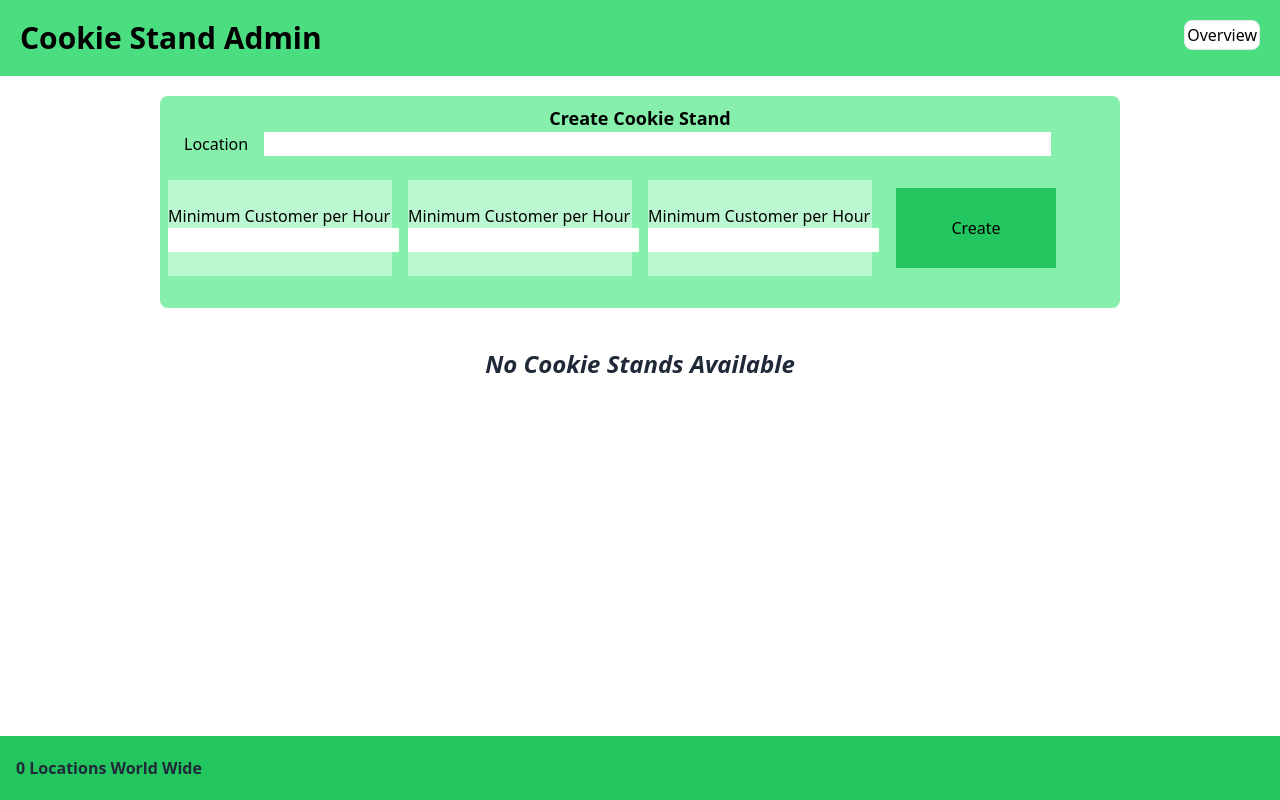
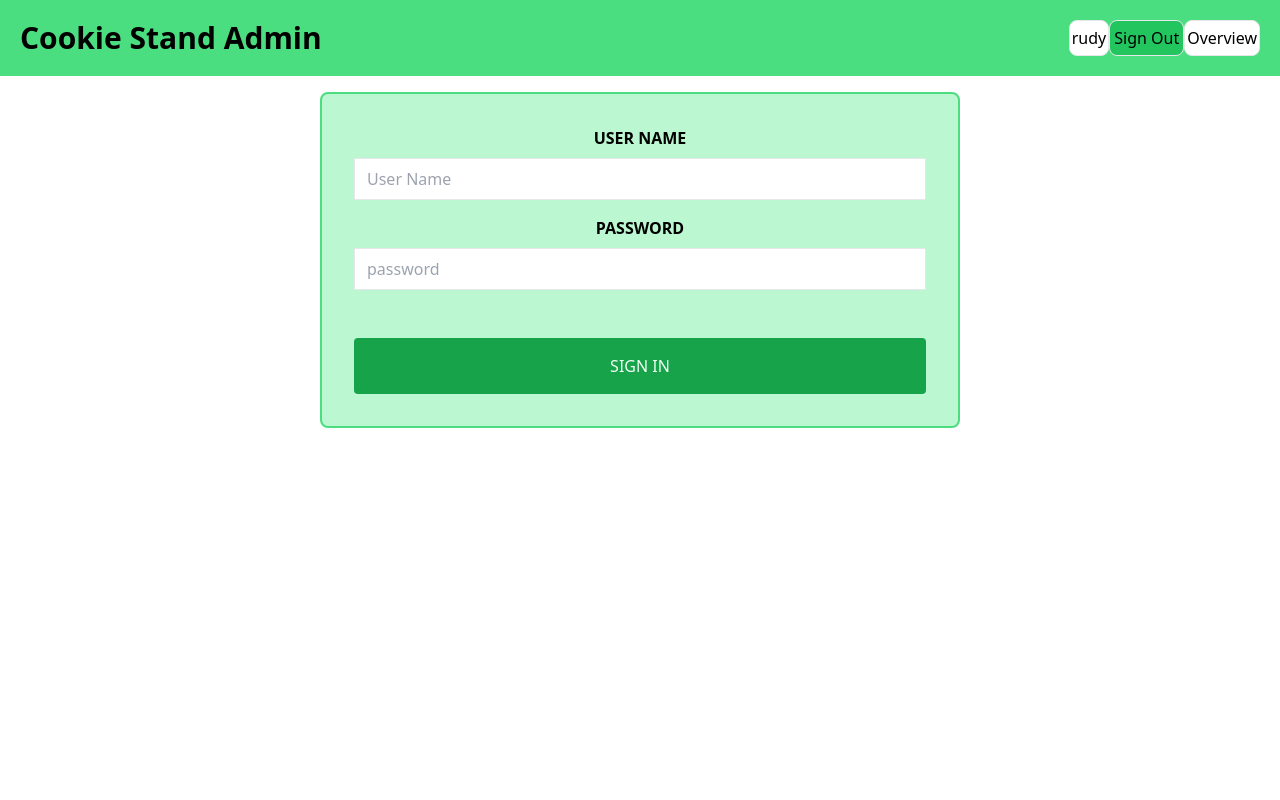
Before and after one commit to feras98nawafleh/cookie-stand-admin, a Next.js app: page / in a window 1280 px wide. Built offline with nearby package versions, Linux system fonts and the light colour scheme.

Commit message:
finished lab 39

```diff
--- a/components/CookieStandAdmin.js
+++ b/components/CookieStandAdmin.js
@@ -1,6 +1,6 @@
 import Head from 'next/head';
 import Header from '../components/Header';
-import Main from '../components/Main';
+import Home from '../components/Home';
 
 const Admin = () => {
   return (
@@ -10,7 +10,7 @@ const Admin = () => {
         <link rel="icon" href="/favicon.ico" />
       </Head>
       <Header />
-      <Main />
+      <Home />
     </>
   );
 };
--- a/components/Header.js
+++ b/components/Header.js
@@ -4,8 +4,14 @@ const Header = () => {
   return (
     <>
       <header className="flex justify-between p-5 bg-green-400">
-        <h1 className="text-3xl font-bold">{title}</h1>
         <div>
+          <h1 className="text-3xl font-bold">{title}</h1>
+        </div>
+        <div className="flex justify-between">
+          <button className="bg-white p-0.5 border rounded-lg">rudy</button>
+          <button className="bg-green-500 p-1 border rounded-lg">
+            Sign Out
+          </button>
           <button className="bg-white p-0.5 border rounded-lg">Overview</button>
         </div>
       </header>
--- /dev/null
+++ b/components/Home.js
@@ -0,0 +1,30 @@
+import { useState } from 'react';
+import Main from '../components/Main'
+import LoginForm from '../components/LoginForm';
+import axios from 'axios';
+
+const baseUrl = 'http://127.0.0.1:8000/';
+const tokenUrl = baseUrl + 'api/token/';
+
+const Home = () => {
+  const [token, setToken] = useState('');
+
+  const config = {
+    headers: { Authorization: `Bearer ${token}` },
+  };
+
+  // axios.get(postsEndPoint, config).then((res) => {
+  //   responses = res.data;
+  // });
+
+  const submitHandler = async (e, credintials) => {
+    e.preventDefault();
+    axios.post(tokenUrl, credintials).then((data) => {
+      setToken(data.data.access);
+    });
+  };
+
+  if (!token) return <LoginForm submitHandler={submitHandler} />;
+  return <Main token={token}/>;
+};
+export default Home;
--- /dev/null
+++ b/components/LoginForm.js
@@ -0,0 +1,66 @@
+import React from 'react';
+import { useState } from 'react';
+function LoginForm({ submitHandler }) {
+  const [credintials, setCredintials] = useState({
+    username: '',
+    password: '',
+  });
+  const usernameChangeHandler = (e) => {
+    setCredintials({ username: e.target.value });
+  };
+
+  const passwordChangeHandler = (e) => {
+    setCredintials({ ...credintials, password: e.target.value });
+  };
+
+  return (
+    <form
+      className="flex flex-col w-1/2 gap-4 p-8 mx-auto my-4 text-center bg-green-200 border-2 border-green-400 rounded-lg text-md"
+      onSubmit={(e) => submitHandler(e, credintials)}
+      method="post"
+    >
+      <div className="flex flex-col ">
+        <label
+          className="mb-2 font-bold uppercase text-grey-darkest"
+          htmlFor="username"
+        >
+          User Name
+        </label>
+        <input
+          className="px-3 py-2 border text-grey-darkest"
+          type="text"
+          name="username"
+          id="username"
+          placeholder="User Name"
+          onChange={usernameChangeHandler}
+        />
+      </div>
+
+      <div className="flex flex-col ">
+        <label
+          className="mb-2 font-bold uppercase text-grey-darkest"
+          htmlFor="password"
+        >
+          Password
+        </label>
+        <input
+          className="px-3 py-2 border text-grey-darkest"
+          type="password"
+          name="password"
+          id="password"
+          placeholder="password"
+          onChange={passwordChangeHandler}
+        />
+      </div>
+
+      <button
+        className="px-3 py-4 mt-8 uppercase bg-green-600 rounded text-green hover:bg-green-700 text-green-50"
+        type="submit"
+      >
+        Sign In
+      </button>
+    </form>
+  );
+}
+
+export default LoginForm;
--- a/components/Main.js
+++ b/components/Main.js
@@ -1,57 +1,71 @@
 import { useState } from 'react'
 import Report from '../components/ReportTable';
-const Main = () => {
-  const [branch, setBranch] = useState('amman');
+import axios from 'axios';
+
+const baseUrl = 'http://127.0.0.1:8000/';
+const postsEndPoint = baseUrl + 'api/v1/posts';
+const posts = baseUrl + 'api/v1/posts/';
+
+const Main = (props) => {
+  const [branch, setBranch] = useState('');
   const [branches, setBranches] = useState([])
+
+  const config = {
+    headers: { Authorization: `Bearer ${props.token}` },
+  };
+
+  axios.get(postsEndPoint, config).then((res) => {
+    setBranches(res.data);
+  });
   const formHandler = (e) => {
     e.preventDefault();
     setBranch(e.target.city.value);
-    // let branchInfo = {
-    //   location: e.target.city.value,
-    //   min: Number(e.target.min),
-    //   max: Number(e.target.max.value),
-    //   avg: Number(e.target.avg.value),
-    // };
-    setBranches((branches) => [...branches, branch]);
+    if(branch !== '')
+      setBranches((branches) => [...branches, branch]);
   };
   return (
     <>
       <form
         onSubmit={formHandler}
-        className="w-3/4 p-2 mx-auto my-5 bg-green-300 rounded-lg place-content-center"
+        className="w-3/4 p-2 mx-auto my-5 bg-green-200 rounded-lg place-content-center py-5"
       >
-        <h2 className="text-lg font-semibold text-center ">
+        {/* <h2 className="text-lg font-semibold text-center ">
           Create Cookie Stand
-        </h2>
-        <div>
-          <label className="px-4" for="city">
-            Location
-          </label>
-          <input className="w-5/6" name="city" type="text" />
+        </h2> */}
+        <div className="grid grid-cols-3 gap-6 px-10">
+          <div className="col-span-2 justify-between">
+            <label className="font-bold" for="city">
+              ADD LOCATION
+            </label>
+            <input
+              className="w-5/6"
+              name="city"
+              type="text"
+              placeholder="Cookie Stand Location"
+            />
+          </div>
+          <button className="w-40 h-15 bg-green-500 place-content-center">
+            Create
+          </button>
         </div>
-        <div className="py-6 grid gap-4 grid-cols-4">
-          <div className="py-6 grid gap-4 grid-cols-1 bg-green-200">
-            <label for="min">
+        <div className="py-6 flex">
+          <div className="py-6 grid gap-4 grid-cols-1">
+            <label className="font-bold" for="min">
               Minimum Customer per Hour
-              <input name="min" type="number" />
+              <input className="w-5/6" name="min" type="number" />
             </label>
           </div>
-          <div className="py-6 grid gap-4 grid-cols-1 bg-green-200">
-            <label for="max">
+          <div className="py-6 grid gap-4 grid-cols-1">
+            <label className="font-bold" for="max">
               Minimum Customer per Hour
-              <input name="max" type="number" />
+              <input className="w-5/6" name="max" type="number" />
             </label>
           </div>
-          <div className="py-6 grid gap-4 grid-cols-1 bg-green-200">
-            <label for="avg">
+          <div className="py-6 grid gap-4 grid-cols-1">
+            <label className="font-bold" for="avg">
               Minimum Customer per Hour
-              <input name="avg" type="number" />
+              <input className="w-5/6" name="avg" type="number" />
             </label>
-          </div>
-          <div className="p-2">
-            <button className="w-40 h-20 bg-green-500 place-content-center">
-              Create
-            </button>
           </div>
         </div>
       </form>
--- a/package.json
+++ b/package.json
@@ -6,6 +6,7 @@
     "start": "next start"
   },
   "dependencies": {
+    "axios": "^0.24.0",
     "next": "latest",
     "react": "^17.0.2",
     "react-dom": "^17.0.2"
```
Also changed, not shown: 1 other file (tests, documents, lock files or other folders).
